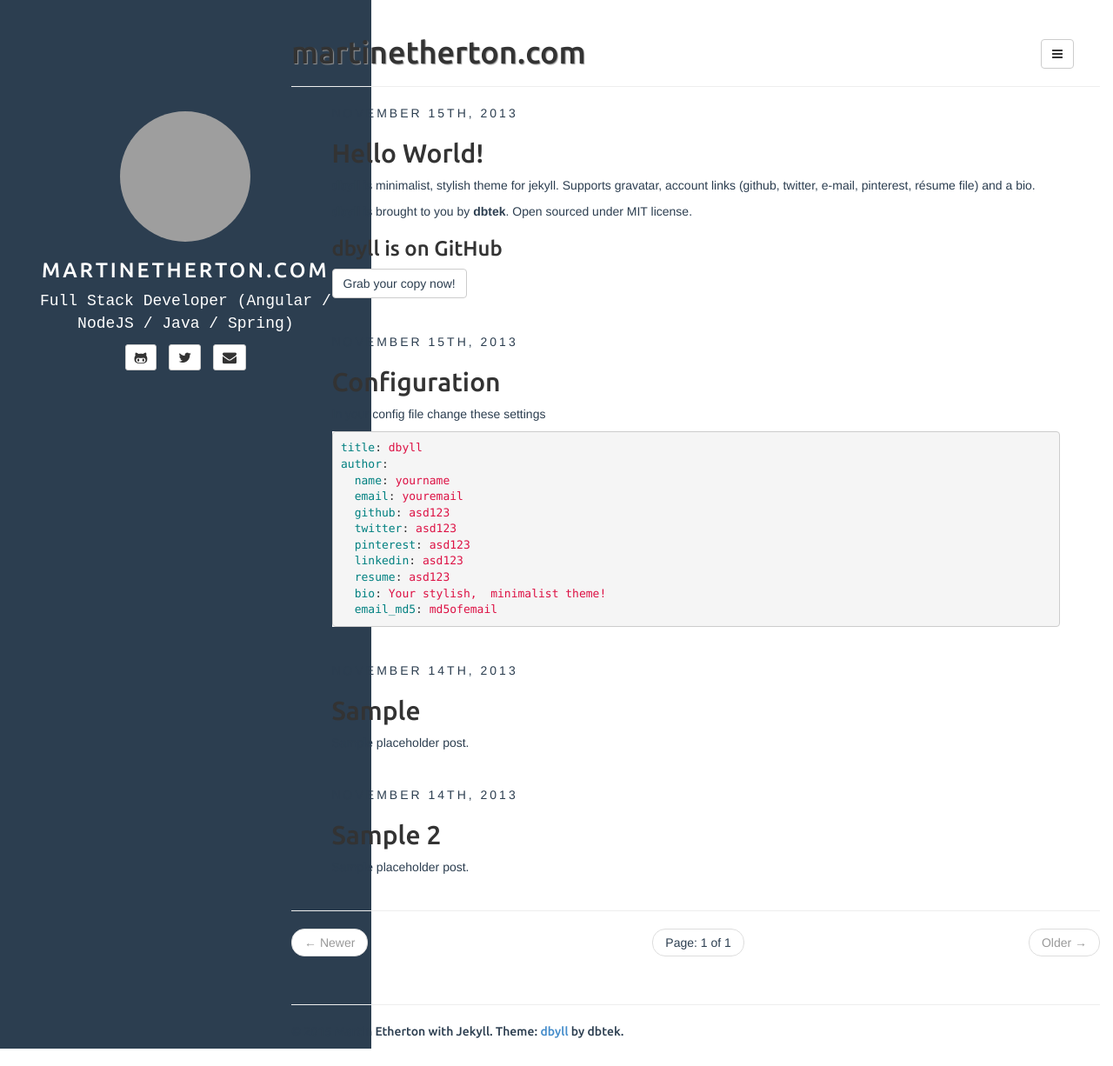
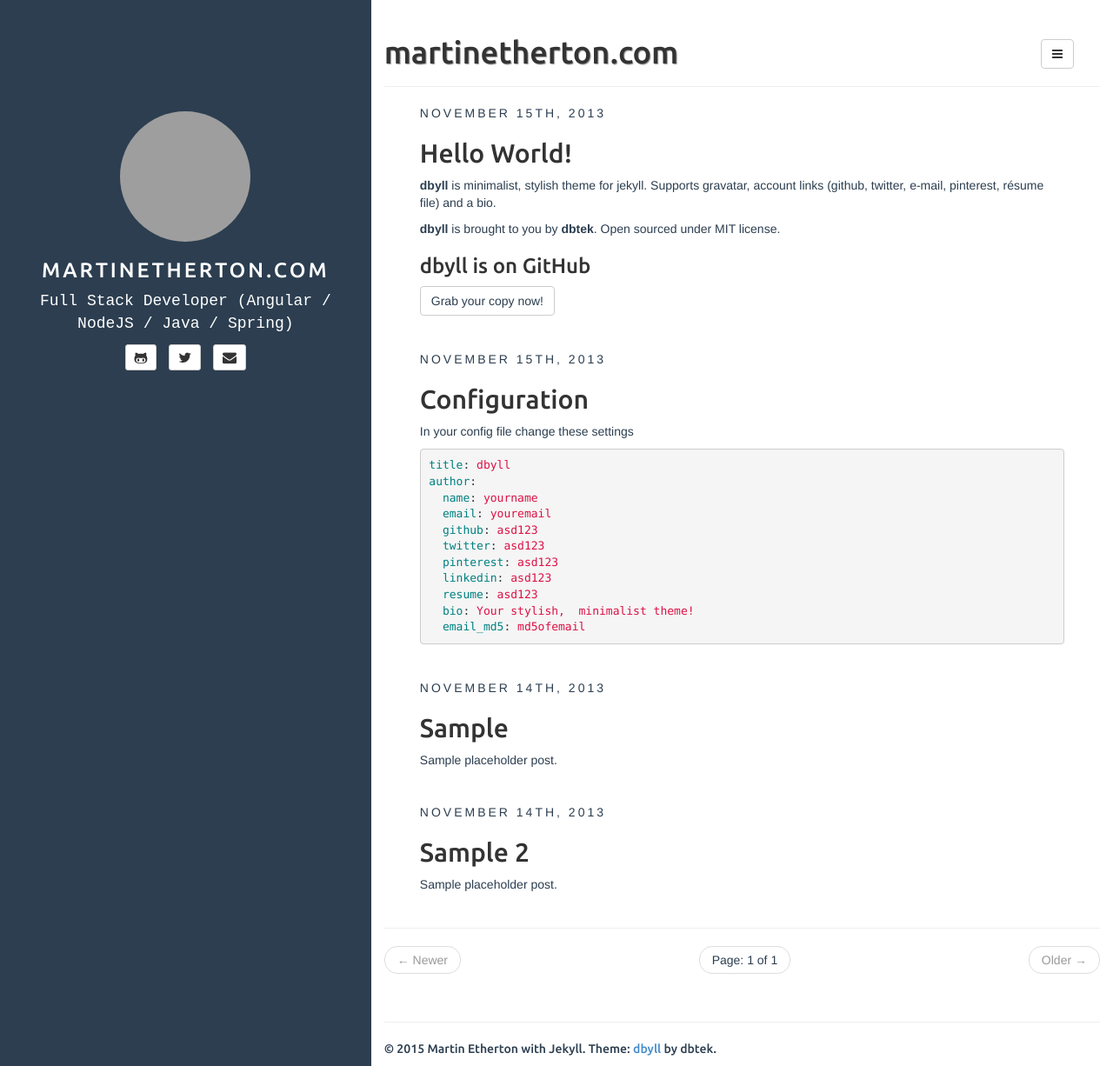
Before and after one commit to metherton/metherton.github.io, a Jekyll site: the page built from index.html, in a window 1280 px wide and 1226 px high. Shown: the whole window at 87% size. Built offline with Jekyll 4.4.1, drawn with Linux system fonts in a browser that asks for light colours; the list of posts is cut into pages by our own code; grey boxes are pictures that could not be loaded.

Commit message:
moved title

```diff
--- a/_includes/default.html
+++ b/_includes/default.html
@@ -92,7 +92,7 @@
 		{% include sidebar.html %}
 	</div>
 
-	<div class="col-sm-9 col-sm-offset-3">
+	<div class="col-sm-8 col-sm-offset-4">
 		{{ content }}
 
 		<footer>
```
